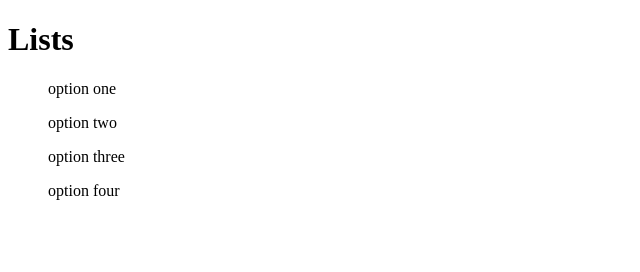
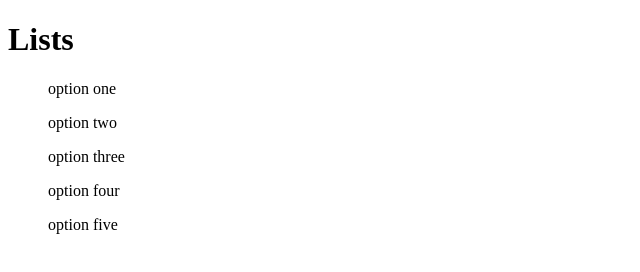
Before and after one commit to vishakha-contenstack/practice-git, a website: page main.html in a window 1280 px wide. Shown: the full height of the page, 0-640 px from the left. Drawn offline with Linux system fonts and the light colour scheme.

Commit message:
added one more item in the list

```diff
--- a/main.html
+++ b/main.html
@@ -12,6 +12,7 @@
         <ul>option two</ul>
         <ul>option three</ul>
         <ul>option four</ul>
+        <ul>option five</ul>
     </div>
 </body>
 </html>
```
